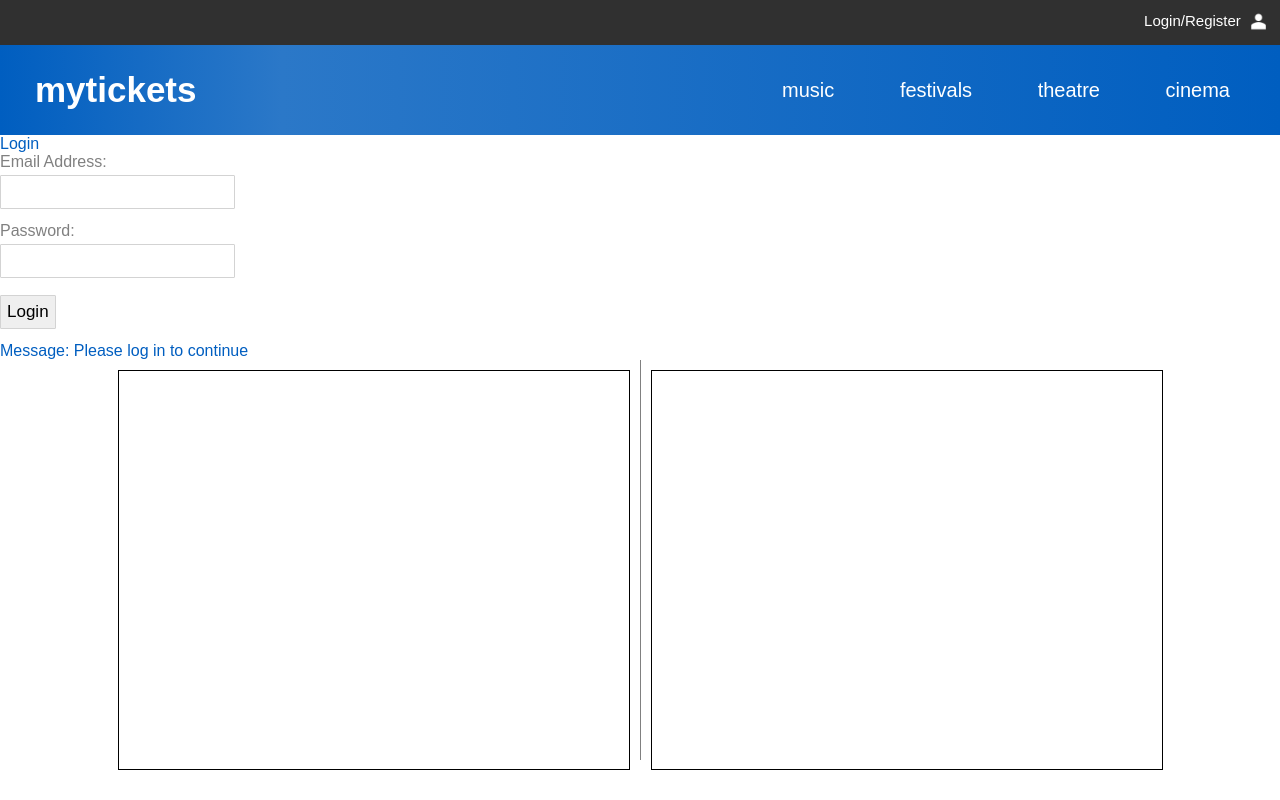
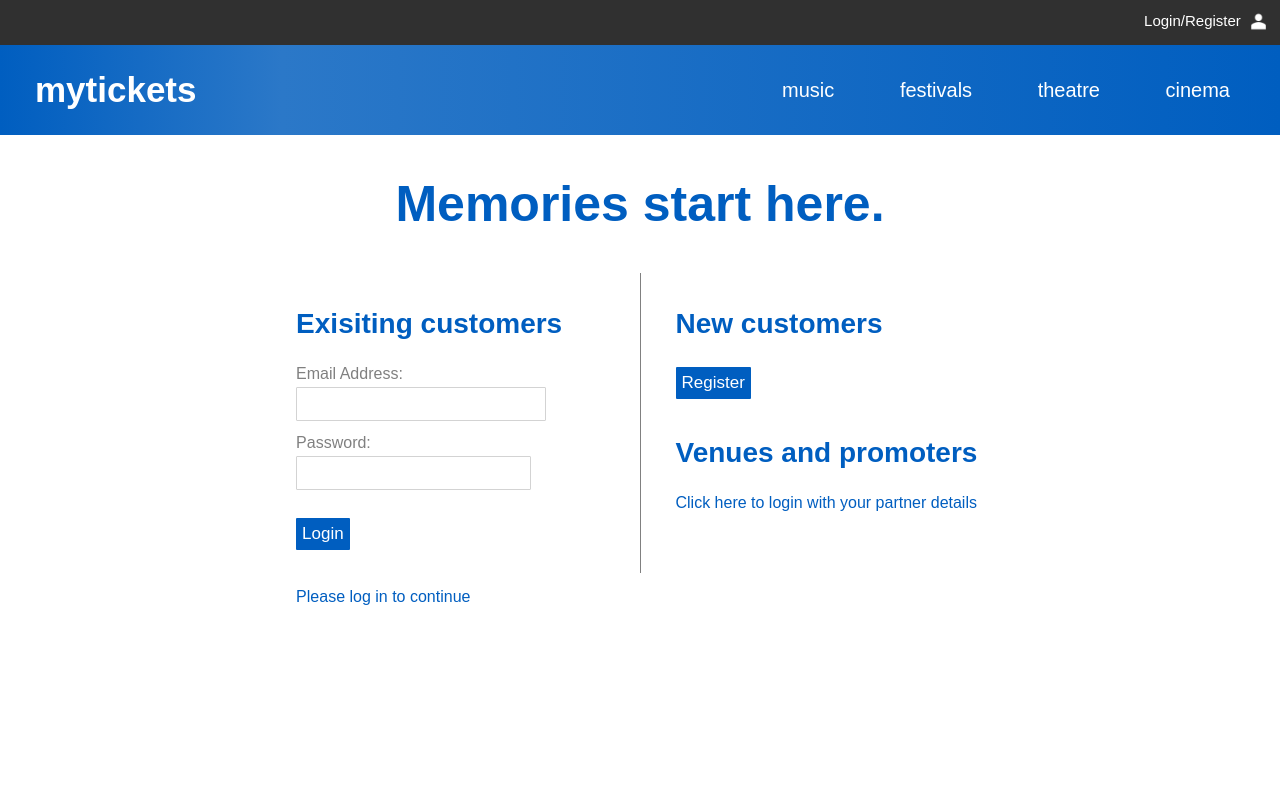
Before and after one commit to William-Eddy/myTickets, a Flask app: page /account/profile in a window 1280 px wide. Run offline with Flask 2, Linux system fonts and the light colour scheme.

Commit message:
login style applied

```diff
--- a/static/css/theme.css
+++ b/static/css/theme.css
@@ -380,13 +380,30 @@ form h2{
 }
 
 .loginLeft, .loginRight{
-  height: 400px;
-  border: 1px solid black;
-  width: 40%;
+  height: 300px;
+  width: 28%;
   margin: 10px;
+}
+
+.loginLeft > *, .loginRight > *{
+  margin: 25px;
+}
+
+.loginLeft h2, .loginRight h2{
+  font-size: 28px;
 }
 
 .divider{
   border-left: 1px solid grey;
-  height: 400px;
+  height: 300px;
 }
+
+.loginTitle{
+  text-align: center;
+  padding: 40px;
+  font-size: 50px;
+}
+
+.loginButton{
+  margin-top: 15px;
+}
--- a/templates/login.html
+++ b/templates/login.html
@@ -3,27 +3,33 @@
 {% block content %}
 {{ super() }}
 
-Login
-
-<form onsubmit="return login()" method="post" id="loginForm">
-  <label for="emailAddress">Email Address:</label><br>
-  <input type="text" id="emailAddress" name="emailAddress"><br>
-  <label for="password">Password:</label><br>
-  <input type="text" id="password" name="password"><br>
-  <input type="submit" value="Login" /><br>
-</form>
-
-{% if msg is defined %}
-    Message: {{msg}}
-{% endif %}
+<h1 class="loginTitle">Memories start here.</h1>
 
 <div class="loginFlex">
   <div class="loginLeft">
+    <h2>Exisiting customers</h2>
+    <form onsubmit="return login()" method="post" id="loginForm">
+      <label for="emailAddress">Email Address:</label><br>
+      <input type="text" id="emailAddress" name="emailAddress" style="width: 250px;"><br>
+      <label for="password">Password:</label><br>
+      <input type="password" id="password" name="password"><br>
+      <input type="submit" class="button loginButton" value="Login" /><br>
+    </form>
+
+    {% if msg is defined %}
+        <p>{{msg}}</p>
+    {% endif %}
   </div>
 
   <div class="divider"></div>
 
   <div class="loginRight">
+    <h2>New customers</h2>
+    <form action="/account/register" id="RegisterForm">
+      <input type="submit" class="button" value="Register" /><br>
+    </form>
+    <h2>Venues and promoters</h2>
+    <a href="/partner">Click here to login with your partner details</a>
   </div>
 </div>
 
```
